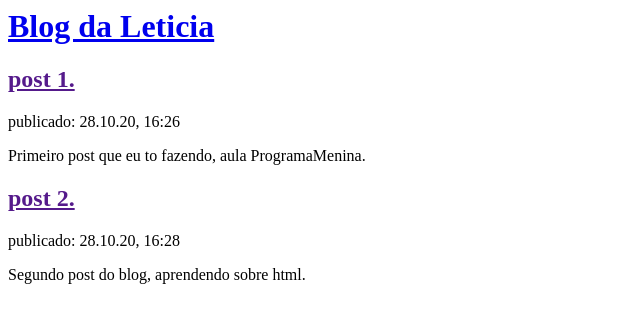
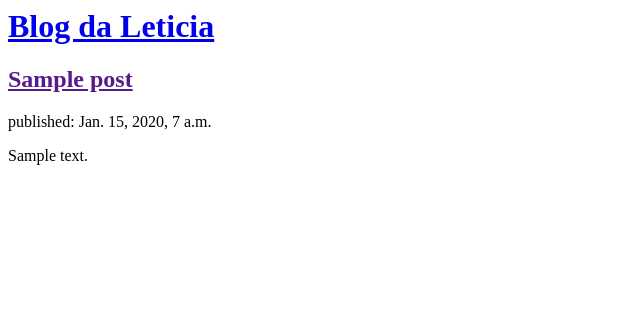
Before and after one commit to leticiadobbin/my_first_blog, a Django app: page / in a window 1280 px wide. Shown: the top 323 px of the page, without its empty margins (0-640 px from the left). Run offline with Django 3.2, Linux system fonts and the light colour scheme; tables that the repository leaves empty hold one stand-in row (values such as "Sample post").

Commit message:
Modifiquei os templates para exibir os posts de um banco de dados

```diff
--- a/blog/templates/blog/post_list.html
+++ b/blog/templates/blog/post_list.html
@@ -8,16 +8,15 @@
             <h1><a href="/">Blog da Leticia</a></h1>
         </div>
 
+        {% for post in posts %}
         <div>
-            <h2><a href="">post 1. </a></h2>
-            <p>publicado: 28.10.20, 16:26</p>
-            <p>Primeiro post que eu to fazendo, aula ProgramaMenina. </p>
-        </div>
+            <h2><a href="">{{ post.title }}</a></h2>
+            <p>published: {{ post.published_date }}</p>
+            <p>{{ post.text|linebreaksbr }}</p>
+        <div>
 
-        <div>
-            <h2><a href="">post 2.</a></h2>
-            <p>publicado: 28.10.20, 16:28</p>
-            <p>Segundo post do blog, aprendendo sobre html.</p>
-        </div>
+        {% endfor %}
+
     </body>
+
 </html>
--- a/blog/views.py
+++ b/blog/views.py
@@ -1,5 +1,8 @@
 from django.shortcuts import render
+from django.utils import timezone
+from .models import Post
 
 
 def post_list(request):
-    return render(request, 'blog/post_list.html', {})
+    posts = Post.objects.filter(published_date__lte=timezone.now()).order_by('published_date')
+    return render(request, 'blog/post_list.html', {'posts' : posts})
```
